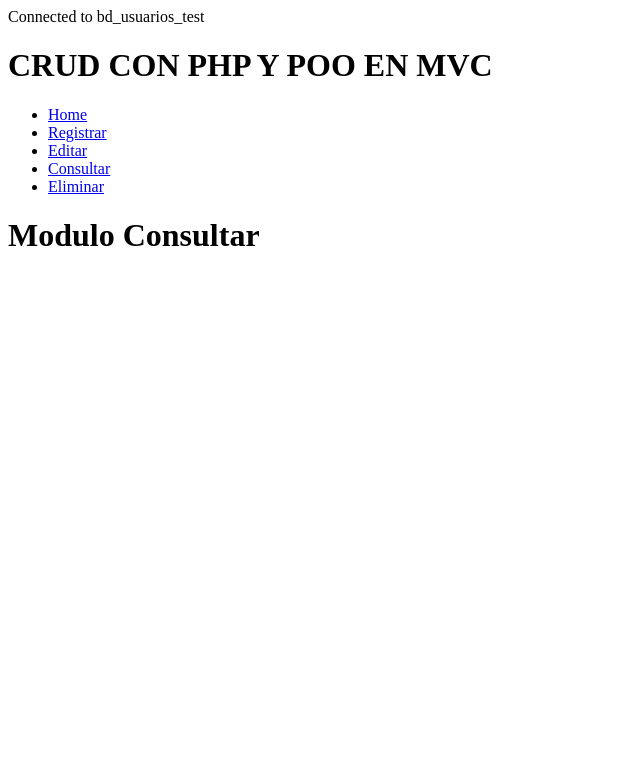
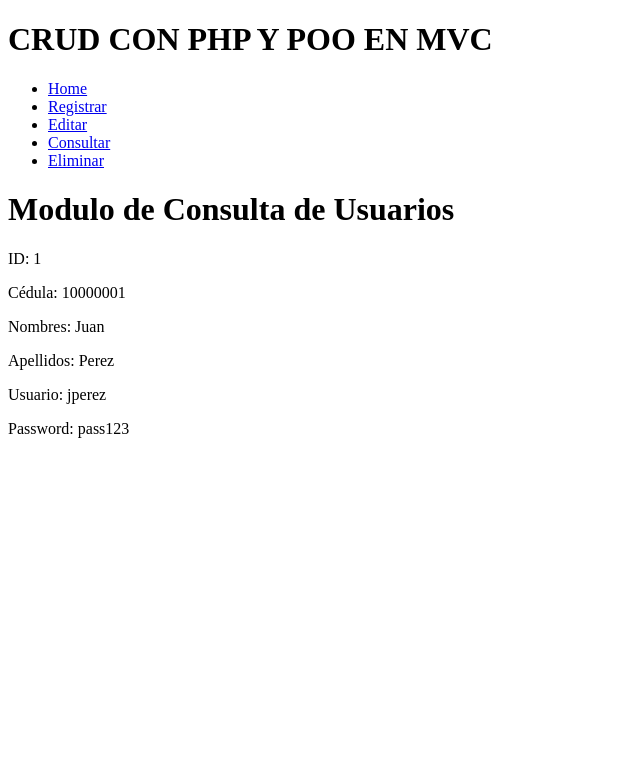
Before and after one commit to Juan-Pakko-RC/BD-php-prueba, a PHP site: page /?cargar=consultar&id=1 in a window 1280 px wide. Shown: the top 778 px of the page, without its empty margins (0-640 px from the left). Run offline with PHP 8.4, Linux system fonts and the light colour scheme; data comes from the database, SQL or seed files in the repository.

Commit message:
Creado y complementada la vista y la lógica del módulo para consultar usuarios

```diff
--- a/controladores/controlador.php
+++ b/controladores/controlador.php
@@ -24,6 +24,13 @@ class ControladorUsuarios{
         return $resultado;
     }
 
+    public function consultar($id) {
+
+        $this->usuario->set("idusuarios", $id);
+
+        return $this->usuario->consultar();
+    }
+
 }
 
 ?>
--- a/modelos/connection.php
+++ b/modelos/connection.php
@@ -17,7 +17,7 @@
                 echo "Fallo en la conexion a $this->db";
             }
             else{
-                echo "Connected to $this->db";
+                //echo "Connected to $this->db";
             }
 
         } // fin del constructor
--- a/modelos/usuarios.php
+++ b/modelos/usuarios.php
@@ -44,6 +44,24 @@ class Usuarios{
         }
     }
 
+    public function consultar() {
+
+        $sql="SELECT * FROM usuarios WHERE idusuarios='$this->idusuarios'";
+        // echo $sql;
+        $resultado=$this->con->consultaRetorno($sql);
+        $registro=mysqli_fetch_assoc($resultado);
+
+        // $this->idusuarios=$registro["idusuarios"];
+        // $this->nombres=$registro["nombres"];
+        // $this->apellidos=$registro["apellidos"];
+        // $this->cedula=$registro["cedula"];
+        // $this->usuario=$registro["usuario"];
+        // $this->password=$registro["password"];
+
+        return $registro;
+
+    }
+
 
 }// Fin de la clase usuarios
 
--- a/vistas/consultar.php
+++ b/vistas/consultar.php
@@ -1 +1,20 @@
-<h1> Modulo Consultar </h1>
+<h1> Modulo de Consulta de Usuarios </h1>
+
+<?php
+    $controlador = new ControladorUsuarios();
+
+    if (isset($_GET["id"])) {
+
+        $registro=$controlador->consultar($_GET["id"]);
+    }
+
+?>
+
+<div border="1">
+    <p>ID: <?php echo $registro["idusuarios"]; ?></p>
+    <p>Cédula: <?php echo $registro["cedula"]; ?></p>
+    <p>Nombres: <?php echo $registro["nombres"]; ?></p>
+    <p>Apellidos: <?php echo $registro["apellidos"]; ?></p>
+    <p>Usuario: <?php echo $registro["usuario"]; ?></p>
+    <p>Password: <?php echo $registro["password"]; ?></p>
+</div>
```
